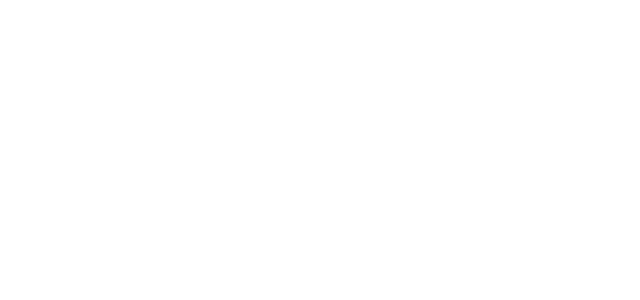
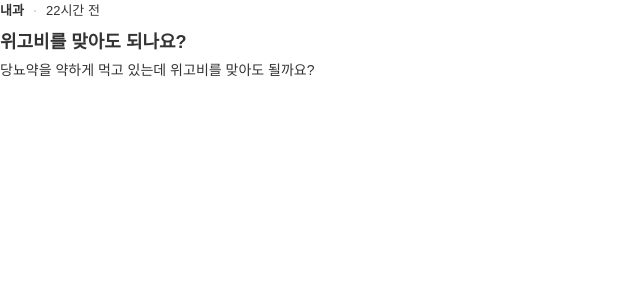
Before and after one commit to jisooooooooooo/36-COLLABORATION-WEB-GOODOC, a React (Vite) app: page / in a window 1280 px wide. Shown: the top 300 px of the page, without its empty margins (0-640 px from the left). Built offline with nearby package versions, Linux system fonts and the light colour scheme.

Commit message:
refactor: 단위 rem으로 변경, 이미지 경로 svgr 사용

```diff
--- a/src/App.tsx
+++ b/src/App.tsx
@@ -1,4 +1,6 @@
+import QNAListItem from './pages/qna/qnaList/components/QnAListItem';
+
 function App() {
-  return <></>;
+  return <QNAListItem />;
 }
 export default App;
--- a/src/pages/qna/qnaList/components/QnAListItem.tsx
+++ b/src/pages/qna/qnaList/components/QnAListItem.tsx
@@ -1,21 +1,27 @@
-import React from 'react';
-import ellipsis from '../../../../shared/assets/svg/ellipsis.svg';
+import Ellipsis from '@shared/assets/svg/ellipsis.svg?react';
 
-const QNAListItem = () => {
+interface QnAListItemProps {
+  question: string;
+  summary: string;
+  department: string;
+  timeElapsed: string;
+}
+
+const QnAListItem = ({ question, summary, department, timeElapsed }: QnAListItemProps) => {
   return (
-    <div className="flex flex-col w-[335px]">
-      <div className="flex gap-[12.5px]">
+    <div className="flex flex-col w-[20.9375rem]">
+      <div className="flex gap-[.625rem] items-center">
         <span className="caption-semi-13">내과</span>
-        <img src={ellipsis} alt="ellipsis" />
+        <Ellipsis />
         <span className="caption-reg-13">22시간 전</span>
       </div>
 
-      <span className="title-semi-18 mt-[10px] line-clamp-2">위고비를 맞아도 되나요?</span>
-      <span className="body-reg-14 mt-[8px] line-clamp-2">
+      <span className="title-semi-18 mt-[.625rem] line-clamp-2">위고비를 맞아도 되나요?</span>
+      <span className="body-reg-14 mt-[.5rem] line-clamp-2">
         당뇨약을 약하게 먹고 있는데 위고비를 맞아도 될까요?
       </span>
     </div>
   );
 };
 
-export default QNAListItem;
+export default QnAListItem;
```
